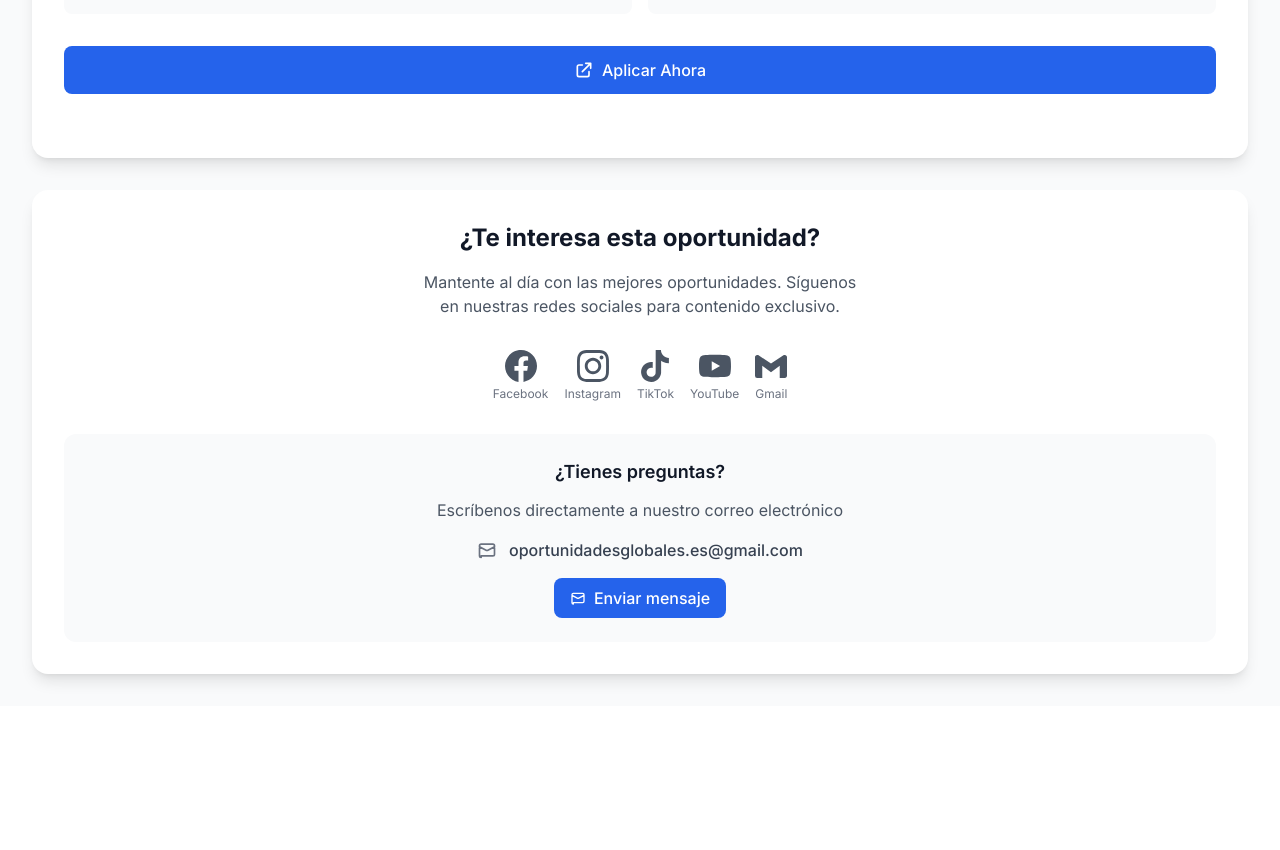
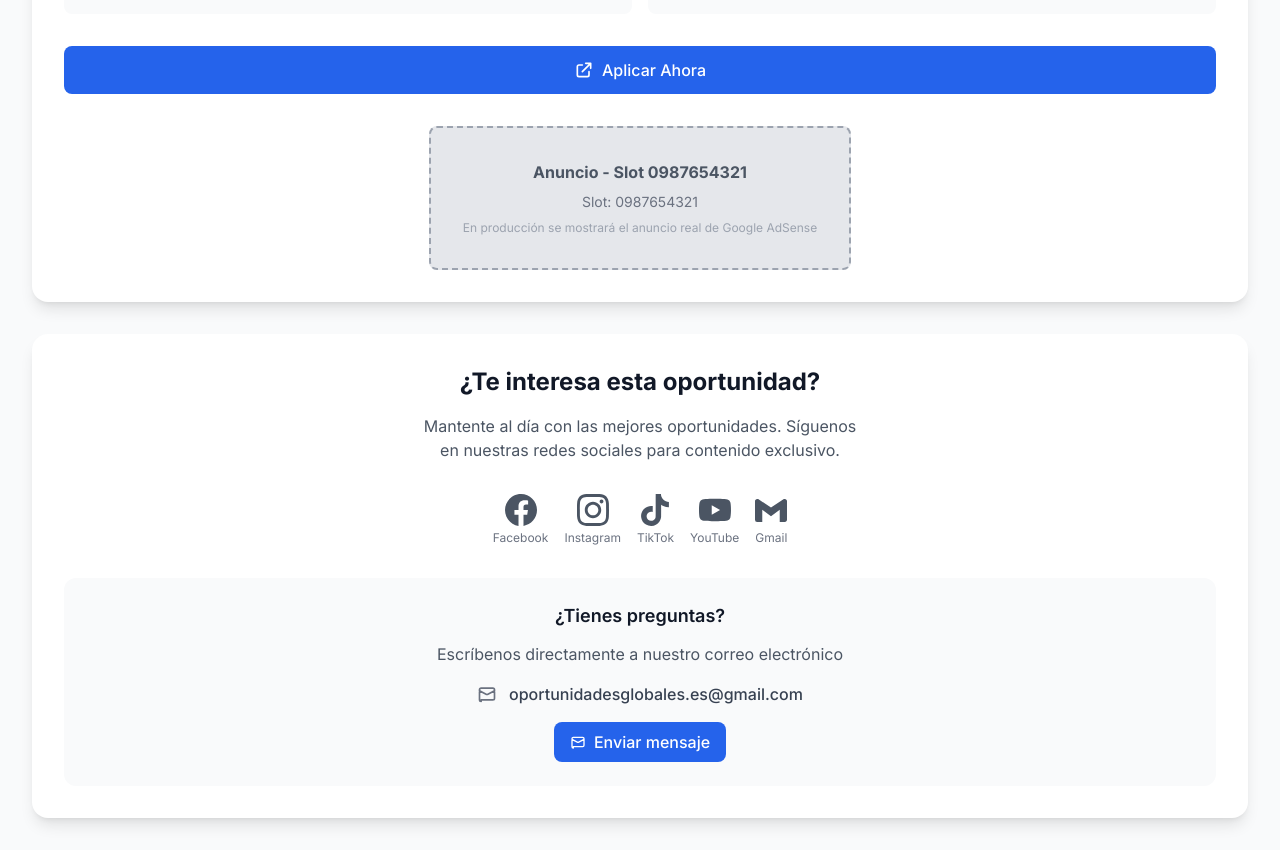
Before and after one commit to Oportunidades-Globales/oportunidades-globales, a React (Create React App) app: page /oportunidad/1 in a window 1280 px wide. Shown: the part 2649-3499 px from the top of the page. Before the commit the page ends 3355 px from the top, so only its background shows below. Built offline with nearby package versions, Linux system fonts and the light colour scheme.

Commit message:
Corregir errores de AdSense y activar anuncios - Anuncios de prueba funcionando en desarrollo - Componente AdSenseTest para desarrollo local - Anuncios reales listos para producción - Correcciones en GoogleAds y DetalleOportunidad

```diff
--- /dev/null
+++ b/src/components/AdSenseTest.jsx
@@ -0,0 +1,19 @@
+import React from 'react';
+
+const AdSenseTest = ({ adSlot, title = "Anuncio de Prueba" }) => {
+  return (
+    <div className="bg-gray-200 border-2 border-dashed border-gray-400 rounded-lg p-8 text-center">
+      <div className="text-gray-600 mb-2">
+        <strong>{title}</strong>
+      </div>
+      <div className="text-sm text-gray-500">
+        Slot: {adSlot}
+      </div>
+      <div className="text-xs text-gray-400 mt-2">
+        En producción se mostrará el anuncio real de Google AdSense
+      </div>
+    </div>
+  );
+};
+
+export default AdSenseTest;
--- a/src/components/DetalleOportunidad.jsx
+++ b/src/components/DetalleOportunidad.jsx
@@ -60,6 +60,26 @@ const DetalleOportunidad = () => {
     };
   }, [imagenModal.abierto, cerrarImagenModal]);
 
+  // Función para navegar entre imágenes
+  const navegarImagen = useCallback((direccion) => {
+    if (!imagenModal.imagenes || imagenModal.imagenes.length <= 1) return;
+
+    let nuevoIndice = imagenModal.indiceActual;
+
+    if (direccion === 'anterior') {
+      nuevoIndice = nuevoIndice > 0 ? nuevoIndice - 1 : imagenModal.imagenes.length - 1;
+    } else if (direccion === 'siguiente') {
+      nuevoIndice = nuevoIndice < imagenModal.imagenes.length - 1 ? nuevoIndice + 1 : 0;
+    }
+
+    setImagenModal(prev => ({
+      ...prev,
+      indiceActual: nuevoIndice,
+      imagen: prev.imagenes[nuevoIndice],
+      titulo: `Imagen ${nuevoIndice + 1}`
+    }));
+  }, [imagenModal.imagenes, imagenModal.indiceActual]);
+
   if (!oportunidad) {
     return (
       <div className="min-h-screen bg-gray-50 flex items-center justify-center">
@@ -81,28 +101,6 @@ const DetalleOportunidad = () => {
     if (oportunidad.sitioWeb) {
       window.open(oportunidad.sitioWeb, '_blank');
     }
-  };
-
-
-
-  // Función para navegar entre imágenes
-  const navegarImagen = (direccion) => {
-    if (!imagenModal.imagenes || imagenModal.imagenes.length <= 1) return;
-
-    let nuevoIndice = imagenModal.indiceActual;
-
-    if (direccion === 'anterior') {
-      nuevoIndice = nuevoIndice > 0 ? nuevoIndice - 1 : imagenModal.imagenes.length - 1;
-    } else if (direccion === 'siguiente') {
-      nuevoIndice = nuevoIndice < imagenModal.imagenes.length - 1 ? nuevoIndice + 1 : 0;
-    }
-
-    setImagenModal(prev => ({
-      ...prev,
-      indiceActual: nuevoIndice,
-      imagen: prev.imagenes[nuevoIndice],
-      titulo: `Imagen ${nuevoIndice + 1}`
-    }));
   };
 
   // Función para abrir el modal de imagen
--- a/src/components/GoogleAds.jsx
+++ b/src/components/GoogleAds.jsx
@@ -1,26 +1,48 @@
-import React, { useEffect } from 'react';
+import React, { useEffect, useRef } from 'react';
+import AdSenseTest from './AdSenseTest';
 
 const GoogleAds = ({
   adSlot,
   adFormat = 'auto',
-  adStyle = { display: 'block' },
+  adStyle = { display: 'block', width: '100%', height: '250px' },
   className = '',
   responsive = true
 }) => {
+  const adRef = useRef(null);
+  const isAdLoaded = useRef(false);
+
   useEffect(() => {
-    // Cargar Google AdSense
-    if (window.adsbygoogle) {
-      (window.adsbygoogle = window.adsbygoogle || []).push({});
+    // Solo cargar el anuncio en producción y si no se ha cargado antes
+    if (process.env.NODE_ENV === 'production' && adRef.current && !isAdLoaded.current && window.adsbygoogle) {
+      try {
+        (window.adsbygoogle = window.adsbygoogle || []).push({});
+        isAdLoaded.current = true;
+      } catch (error) {
+        console.log('AdSense error:', error);
+      }
     }
-  }, []);
+  }, [adSlot]);
 
   if (!adSlot) {
     return null;
   }
 
+  // En desarrollo local, mostrar anuncios de prueba
+  if (process.env.NODE_ENV === 'development') {
+    return (
+      <div className={`ads-container ${className}`}>
+        <AdSenseTest
+          adSlot={adSlot}
+          title={`Anuncio - Slot ${adSlot}`}
+        />
+      </div>
+    );
+  }
+
   return (
-    <div className={`ads-container ${className}`}>
+    <div className={`ads-container ${className}`} style={{ minHeight: '250px', minWidth: '300px' }}>
       <ins
+        ref={adRef}
         className="adsbygoogle"
         style={adStyle}
         data-ad-client="ca-pub-5233249247468234"
```
